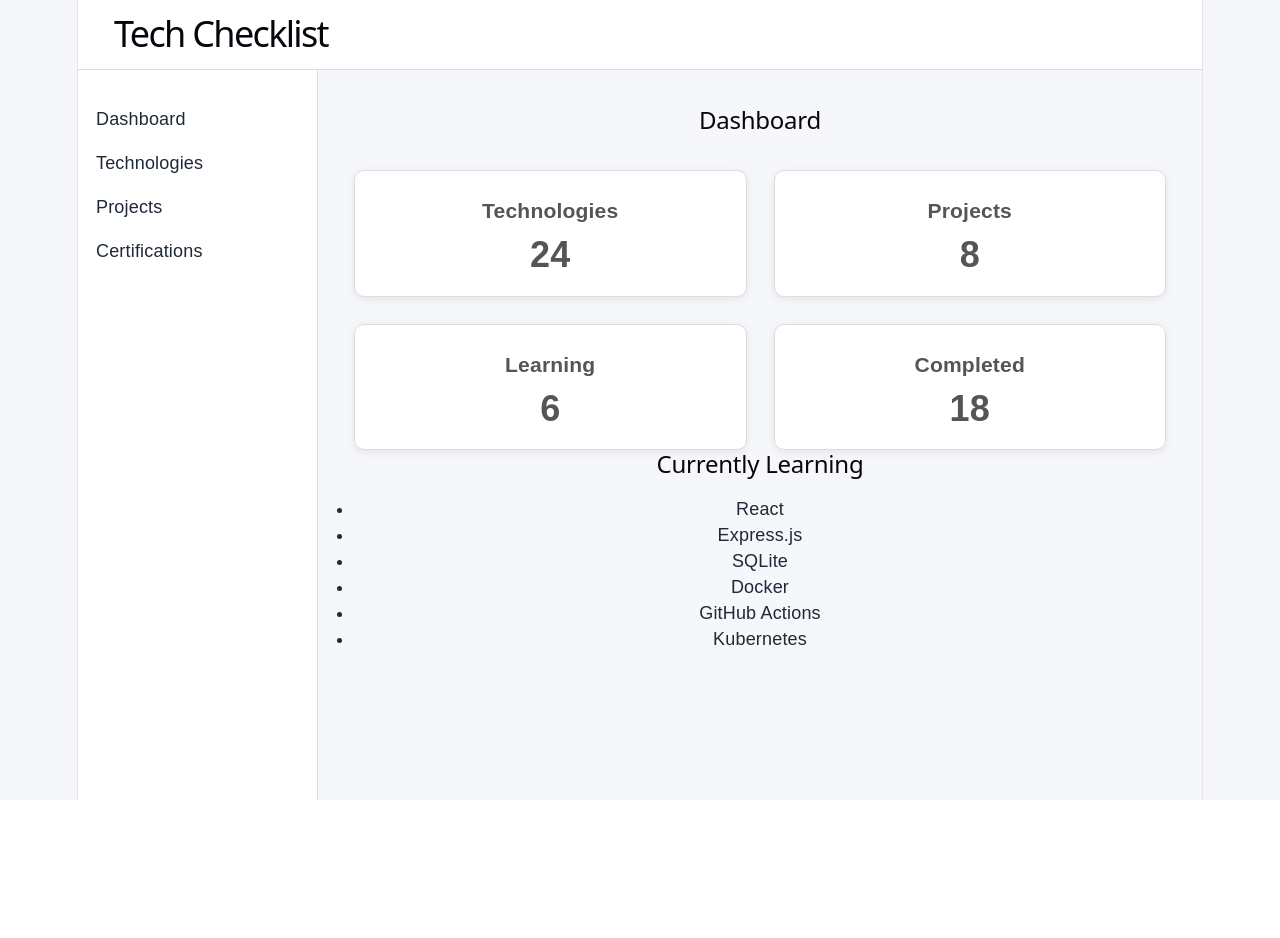
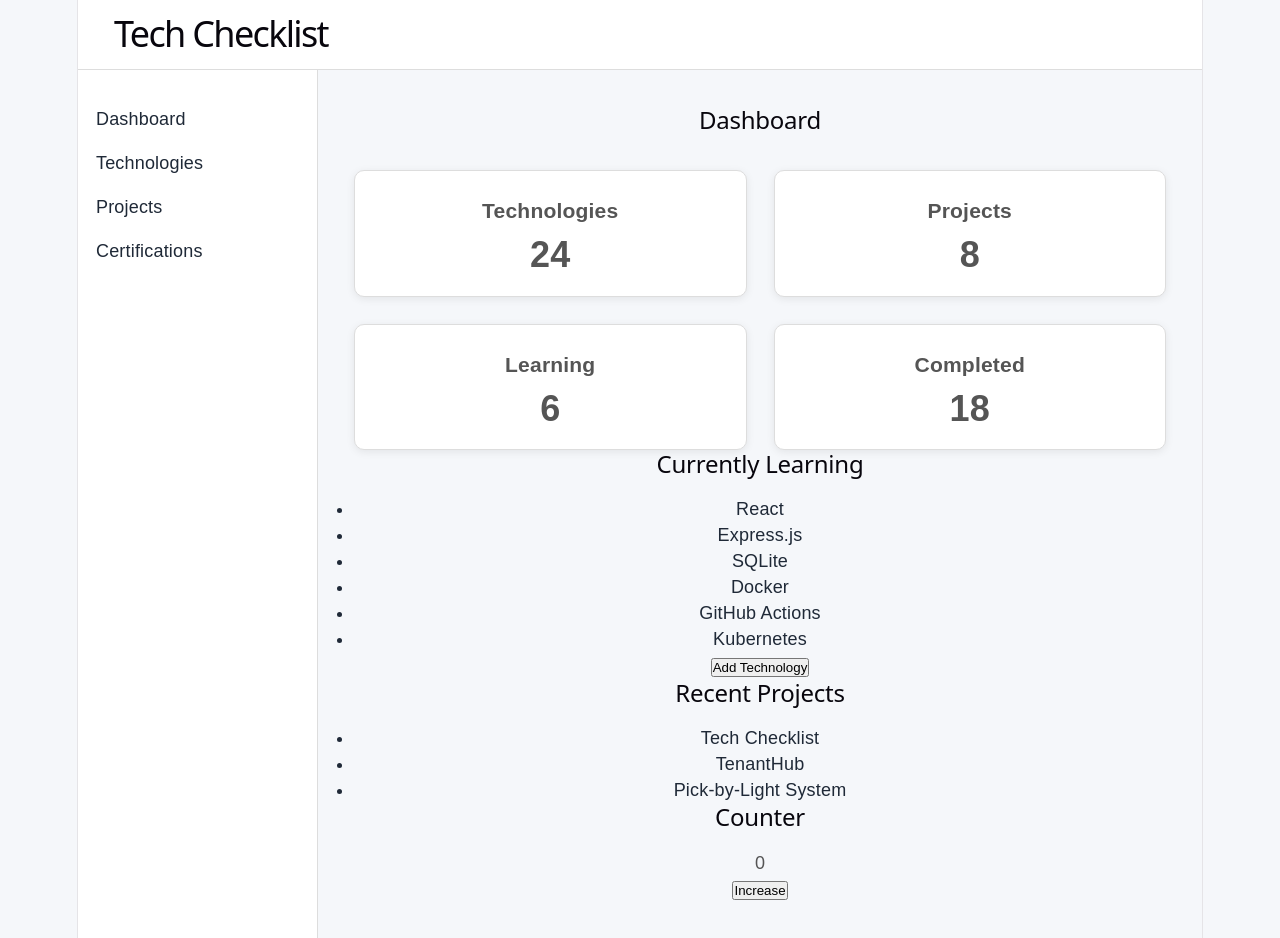
Before and after one commit to jacksonitoro/Basic-tech-checklist, a React (Vite) app: page / in a window 1280 px wide. Before the commit the page ends 800 px from the top, so only its background shows below. Built offline with nearby package versions, Linux system fonts and the light colour scheme.

Commit message:
feat: implement technology state management

```diff
--- /dev/null
+++ b/src/components/Counter.jsx
@@ -0,0 +1,23 @@
+import { useState } from "react";
+
+function Counter() {
+  const [count, setCount] = useState(0);
+
+  function increase() {
+    setCount(count + 1);
+  }
+
+  return (
+    <section>
+      <h2>Counter</h2>
+
+      <p>{count}</p>
+
+      <button onClick={increase}>
+        Increase
+      </button>
+    </section>
+  );
+}
+
+export default Counter;
--- a/src/components/Dashboard.jsx
+++ b/src/components/Dashboard.jsx
@@ -1,9 +1,27 @@
+import { useState } from "react";
+
 import SummaryCard from "./SummaryCard";
 import LearningList from "./LearningList";
+import RecentProjects from "./RecentProjects";
+import Counter from "./Counter";
 import { currentlyLearning } from "../constants/currentlyLearning";
+import { recentProjects } from "../constants/recentProjects";
 import { summaryData } from "../constants/dashboardData";
 
 function Dashboard() {
+  const [technologies, setTechnologies] = useState(currentlyLearning);
+
+  function addTechnology() {
+
+    setTechnologies((prevTechnologies) => {
+      if (prevTechnologies.includes("AWS")) {
+        return prevTechnologies;
+      }
+      return [...prevTechnologies, "AWS"];
+    });
+
+  }
+
   return (
     <section className="dashboard">
       <h2>Dashboard</h2>
@@ -17,9 +35,16 @@ function Dashboard() {
           />
         ))}
       </div>
-      <LearningList technologies={currentlyLearning} />
+      <LearningList technologies={technologies} />
+
+      <button onClick={addTechnology}>Add Technology</button>
+
+      <RecentProjects projects={recentProjects} />
+      <Counter />
     </section>
   );
 }
 
+
+
 export default Dashboard;
--- /dev/null
+++ b/src/components/RecentProjects.jsx
@@ -0,0 +1,15 @@
+
+function RecentProjects({ projects }) {
+  return (
+    <section className="recent-projects-section">
+      <h2>Recent Projects</h2>
+      <ul className="recent-projects">
+        {projects.map((project) => (
+          <li key={project}>{project}</li>
+        ))}
+      </ul>
+    </section>
+  );
+}
+
+export default RecentProjects;
--- /dev/null
+++ b/src/constants/recentProjects.js
@@ -0,0 +1,5 @@
+export const recentProjects = [
+  "Tech Checklist",
+  "TenantHub",
+  "Pick-by-Light System",
+];
```
Also changed, not shown: 2 other files (tests, documents, lock files or other folders).
